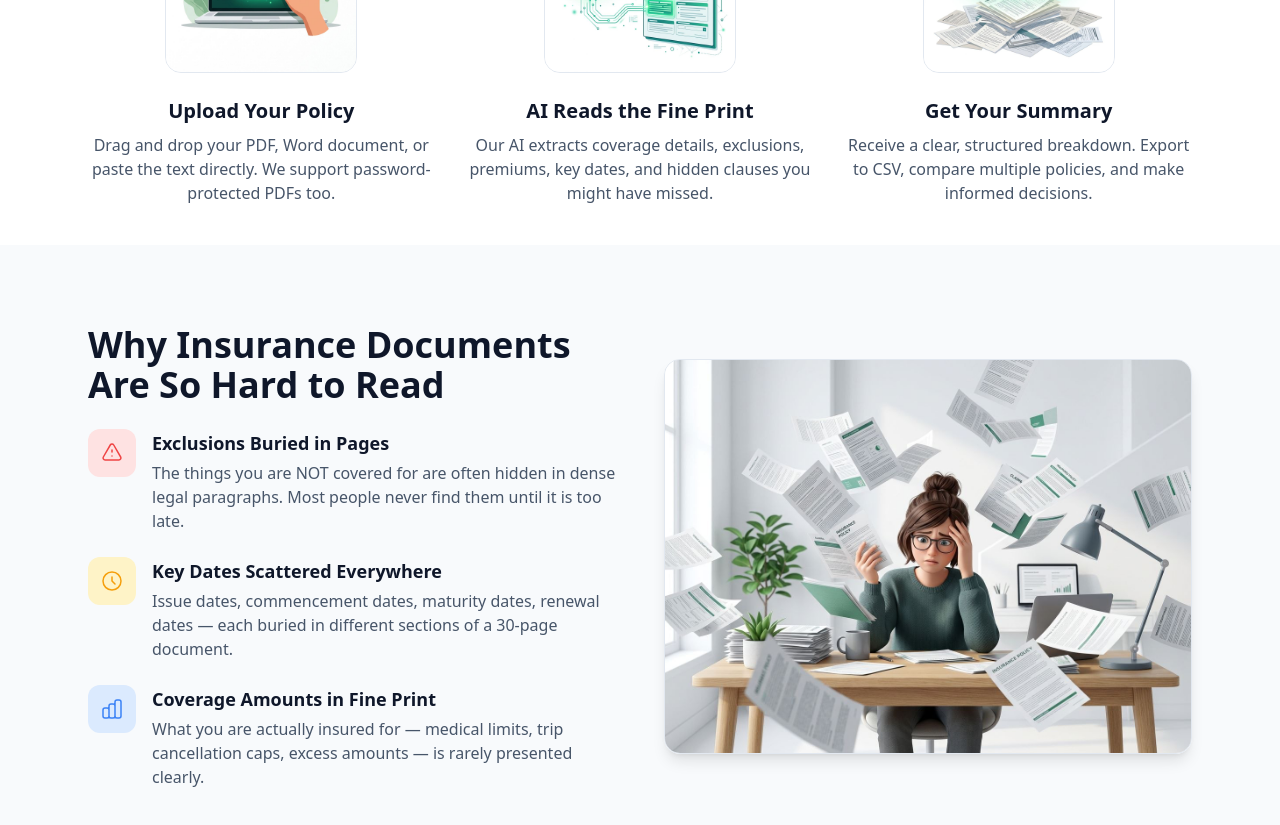
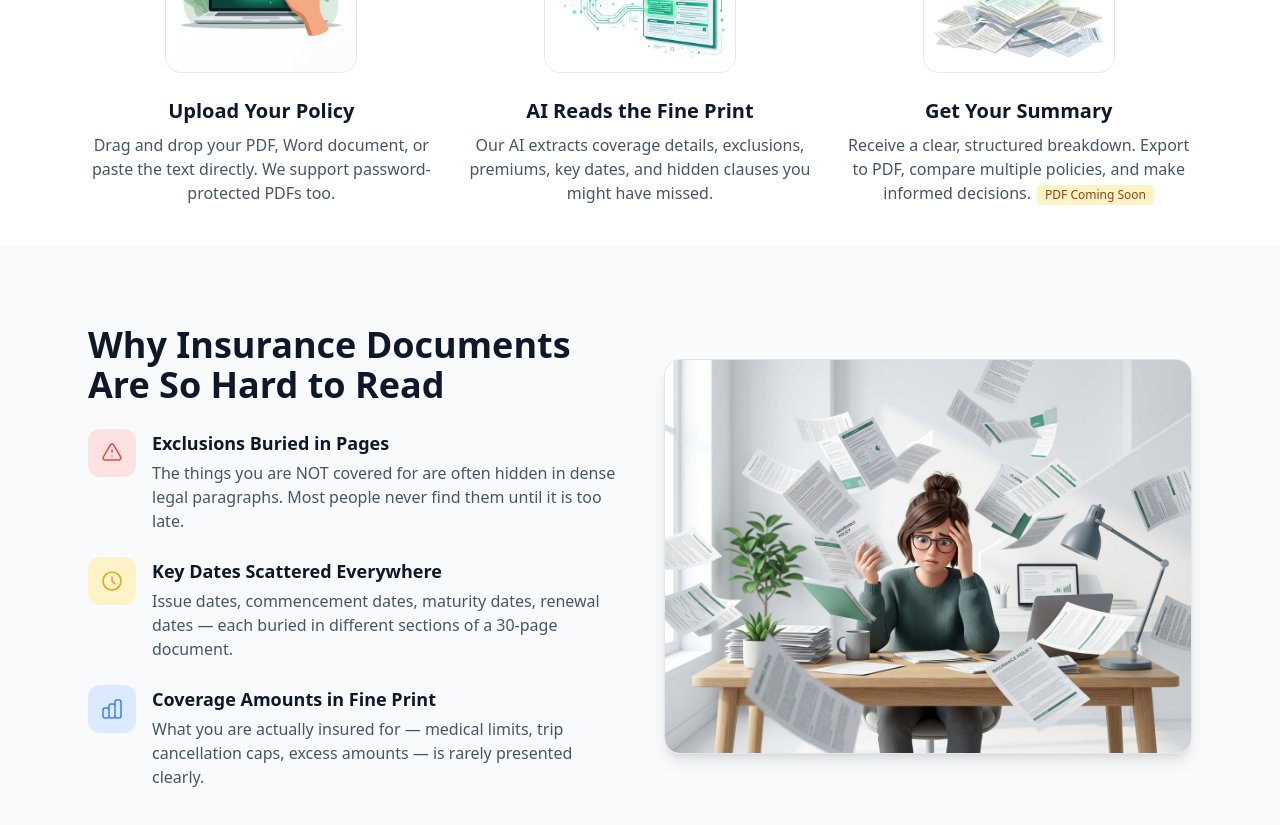
Before and after one commit to jpmoregain-eth/sg-travel-cover, a Next.js app: page / in a window 1280 px wide. Shown: the part 920-1745 px from the top of the page. Built offline with nearby package versions, Linux system fonts and the light colour scheme.

Commit message:
Disable CSV export, rename to PDF (Coming Soon)

```diff
--- a/pages/index.js
+++ b/pages/index.js
@@ -506,13 +506,16 @@ export default function Home() {
             <a href="#upload-section" className="hidden sm:inline-flex text-sm text-slate-500 hover:text-slate-800 transition-colors font-medium">Analyze</a>
             {analyzedCount > 0 && (
               <button
-                onClick={exportAllToCsv}
-                className="inline-flex items-center gap-2 px-3.5 py-2 bg-slate-900 hover:bg-slate-800 text-white rounded-lg text-sm font-medium transition-colors shadow-sm"
+                disabled
+                className="inline-flex items-center gap-2 px-3.5 py-2 bg-slate-300 text-slate-500 rounded-lg text-sm font-medium cursor-not-allowed relative group"
               >
                 <svg className="w-4 h-4" fill="none" stroke="currentColor" viewBox="0 0 24 24">
                   <path strokeLinecap="round" strokeLinejoin="round" strokeWidth={2} d="M12 10v6m0 0l-3-3m3 3l3-3m2 8H7a2 2 0 01-2-2V5a2 2 0 012-2h5.586a1 1 0 01.707.293l5.414 5.414a1 1 0 01.293.707V19a2 2 0 01-2 2z" />
                 </svg>
-                Export ({analyzedCount})
+                Export PDF
+                <span className="absolute -top-8 left-1/2 -translate-x-1/2 px-2 py-1 bg-slate-800 text-white text-xs rounded opacity-0 group-hover:opacity-100 transition-opacity whitespace-nowrap pointer-events-none">
+                  Coming Soon
+                </span>
               </button>
             )}
           </div>
@@ -634,7 +637,7 @@ export default function Home() {
                 <div className="absolute top-3 right-3 w-8 h-8 rounded-full bg-emerald-600 text-white flex items-center justify-center text-sm font-bold">3</div>
               </div>
               <h3 className="text-xl font-semibold text-slate-900 mb-2">Get Your Summary</h3>
-              <p className="text-slate-600">Receive a clear, structured breakdown. Export to CSV, compare multiple policies, and make informed decisions.</p>
+              <p className="text-slate-600">Receive a clear, structured breakdown. Export to PDF, compare multiple policies, and make informed decisions.<span className="ml-1.5 inline-flex items-center px-2 py-0.5 rounded text-xs font-medium bg-amber-100 text-amber-800">PDF Coming Soon</span></p>
             </div>
           </div>
         </div>
@@ -775,13 +778,16 @@ export default function Home() {
                   <div className="flex items-center gap-2">
                     {doc.analysis && !doc.analysis.raw && (
                       <button
-                        onClick={() => exportSingleCsv(doc)}
-                        className="p-2 text-slate-400 hover:text-slate-600 transition-colors"
-                        title="Download CSV"
+                        disabled
+                        className="p-2 text-slate-300 cursor-not-allowed relative group"
+                        title="Export PDF - Coming Soon"
                       >
                         <svg className="w-4 h-4" fill="none" stroke="currentColor" viewBox="0 0 24 24">
                           <path strokeLinecap="round" strokeLinejoin="round" strokeWidth={2} d="M12 10v6m0 0l-3-3m3 3l3-3m2 8H7a2 2 0 01-2-2V5a2 2 0 012-2h5.586a1 1 0 01.707.293l5.414 5.414a1 1 0 01.293.707V19a2 2 0 01-2 2z" />
                         </svg>
+                        <span className="absolute -top-8 left-1/2 -translate-x-1/2 px-2 py-1 bg-slate-800 text-white text-xs rounded opacity-0 group-hover:opacity-100 transition-opacity whitespace-nowrap pointer-events-none">
+                          Coming Soon
+                        </span>
                       </button>
                     )}
                     <button
```
